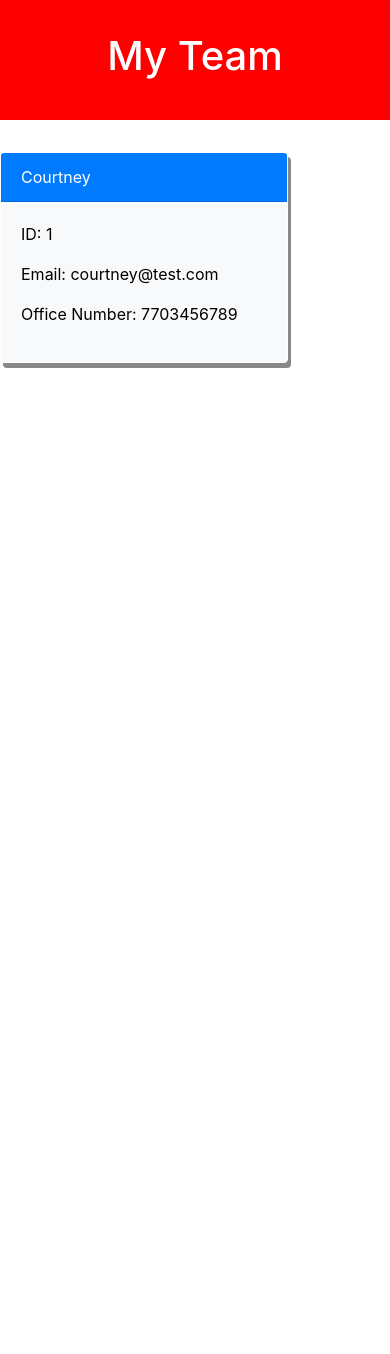
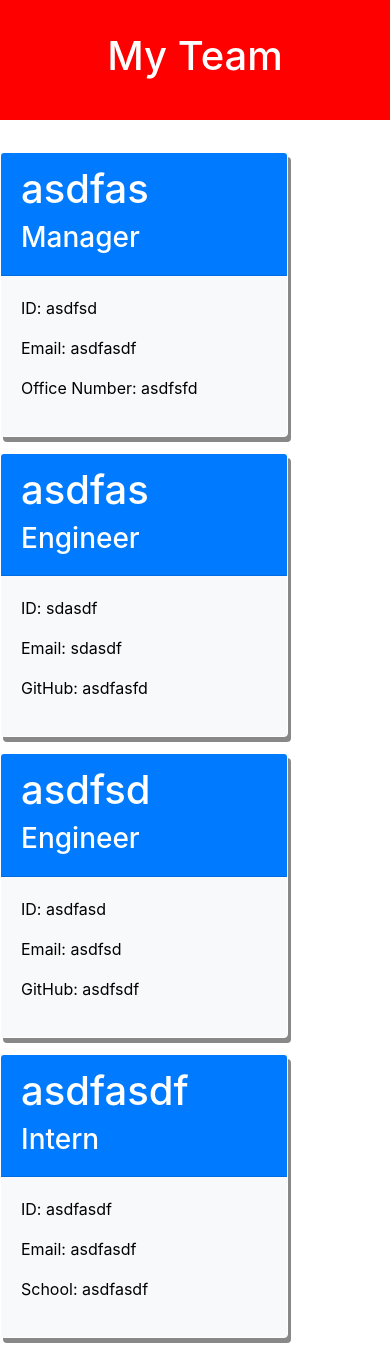
Before and after one commit to CFox2019/Team-Profile-Generator, a website: page index.html in a window 390 px wide. Before the commit the page ends 844 px from the top, so only its background shows below. Drawn offline with nearby package versions, Linux system fonts and the light colour scheme.

Commit message:
got employee information to append to html cards and added comments

```diff
--- a/index.html
+++ b/index.html
@@ -9,7 +9,7 @@
 
 <style>
 
-    h1 { text-align: center; color: white; }
+    header { text-align: center; color: white; }
 
     .jumbotron { background-color: red; }
 
@@ -31,15 +31,64 @@
   </header>
 
   <main>
+
+  <div id="team-cards" class="card text-white mb-3" style="max-width: 18rem;">
+      <div class="card-header col-sm-3 bg-primary">
+      <h1>asdfas</h1>
+      <h3>Manager</h3>
+      </div>
+      <div class="card-body bg-light">
+              <p>ID: asdfsd</p>
+              <p>Email: asdfasdf</p>
+              <p>Office Number: asdfsfd</p>
+      </div>
+  </div>
+
+
+
     <div id="team-cards" class="card text-white mb-3" style="max-width: 18rem;">
-        <div class="card-header bg-primary">Courtney</div>
+        <div class="card-header col-sm-3 bg-primary">
+        <h1>asdfas</h1>
+        <h3>Engineer
+        </div>
         <div class="card-body bg-light">
-                <p>ID: 1</p>
-                <p>Email: courtney@test.com</p>
-                <p>Office Number: 7703456789</p>
+                <p>ID: sdasdf</p>
+                <p>Email: sdasdf</p>
+                <p>GitHub: asdfasfd</p>
+
         </div>
     </div>
+
+    <div id="team-cards" class="card text-white mb-3" style="max-width: 18rem;">
+        <div class="card-header col-sm-3 bg-primary">
+        <h1>asdfsd</h1>
+        <h3>Engineer
+        </div>
+        <div class="card-body bg-light">
+                <p>ID: asdfasd</p>
+                <p>Email: asdfsd</p>
+                <p>GitHub: asdfsdf</p>
+
+        </div>
+    </div>
+
+    <div id="team-cards" class="card text-white mb-3" style="max-width: 18rem;">
+        <div class="card-header col-sm-3 bg-primary">
+        <h1>asdfasdf</h1>
+        <h3>Intern
+        </div>
+        <div class="card-body bg-light">
+                <p>ID: asdfasdf</p>
+                <p>Email: asdfasdf</p>
+
+                <p>School: asdfasdf</p>
+        </div>
+    </div>
+
   </main>
 
+      <script src="https://code.jquery.com/jquery-3.3.1.slim.min.js"
+      integrity="sha384-q8i/X+965DzO0rT7abK41JStQIAqVgRVzpbzo5smXKp4YfRvH+8abtTE1Pi6jizo"
+      crossorigin="anonymous"></script>
   </body>
   </html>
```
Also changed, not shown: index.js (+61 -13 lines).
